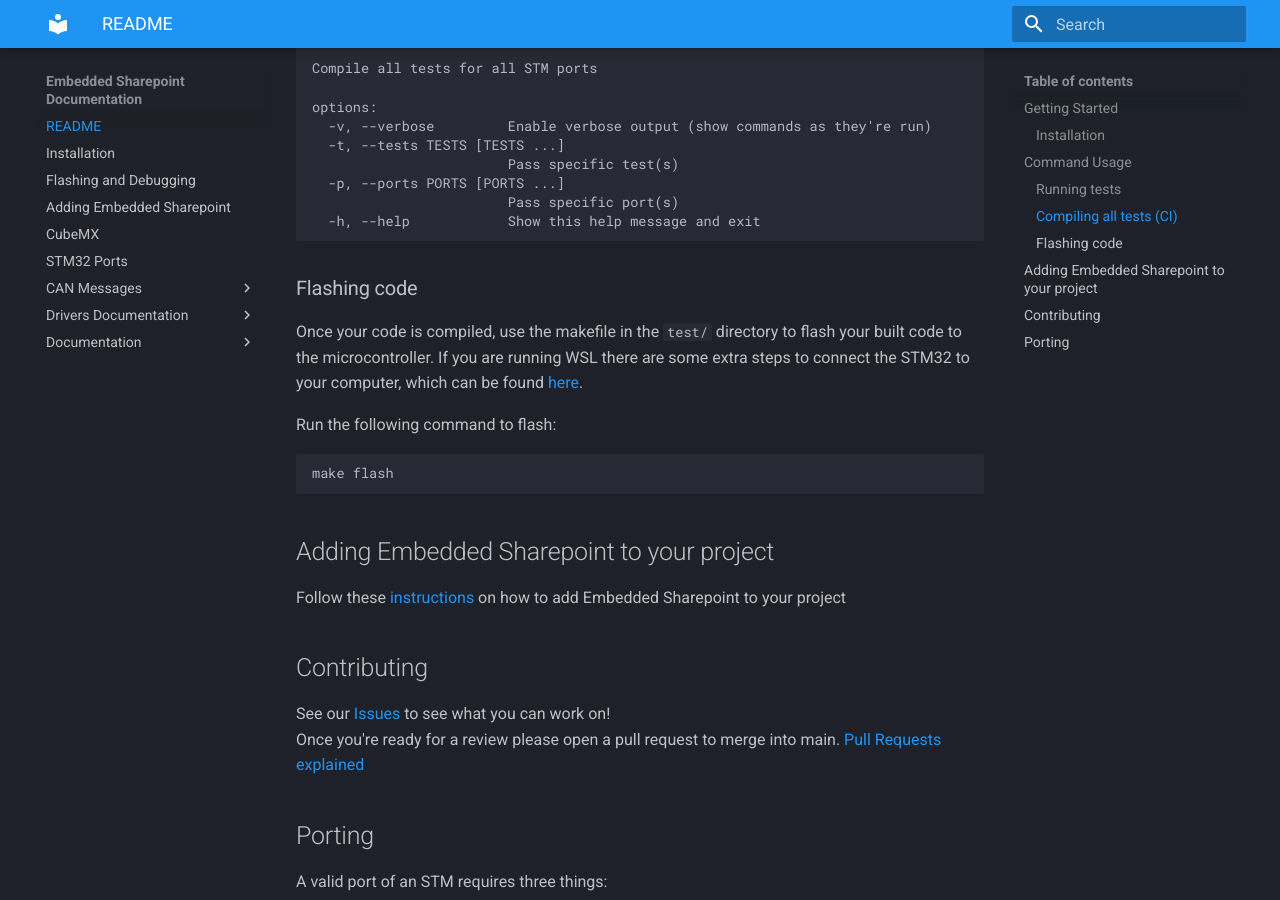
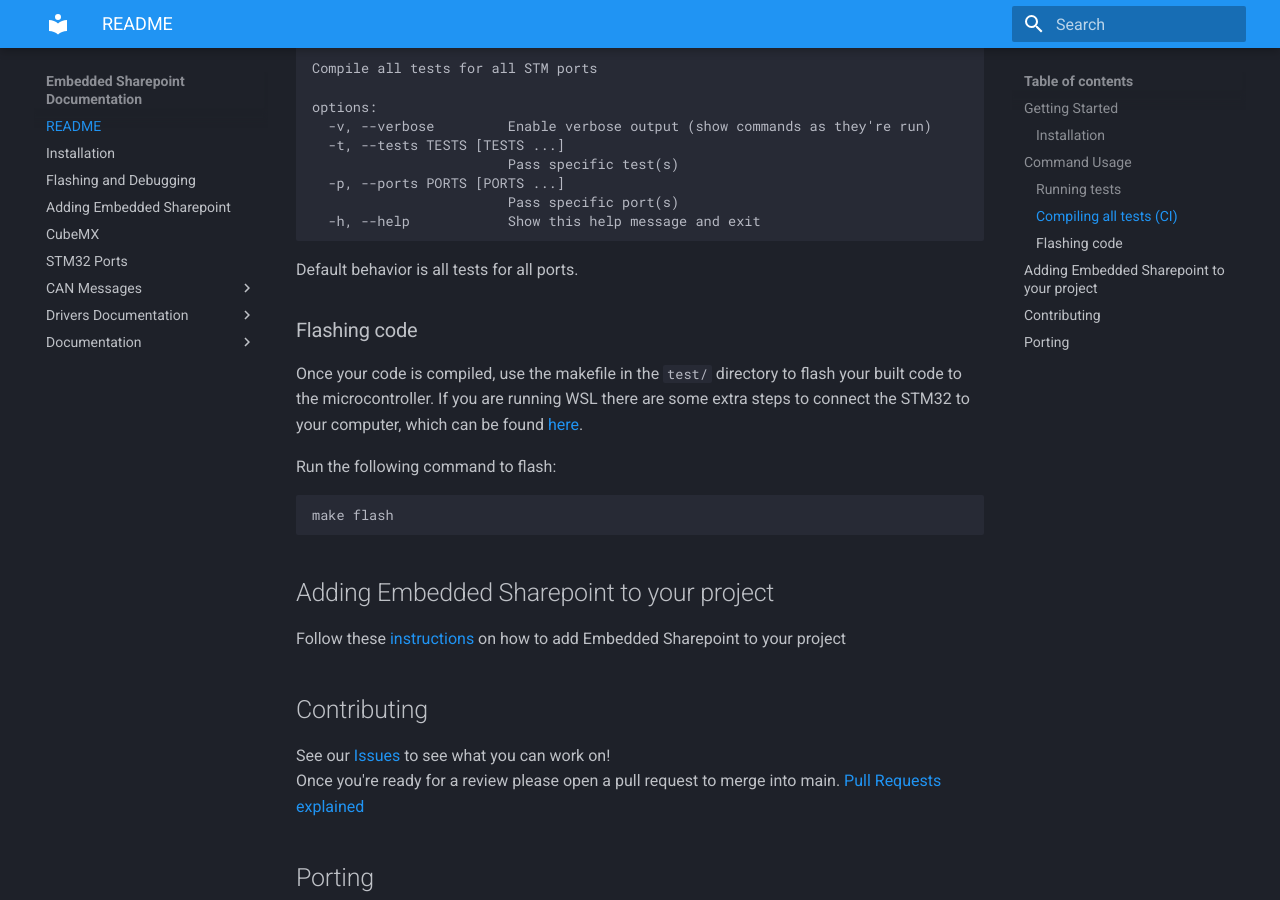
Before and after one commit to lhr-solar/Embedded-Sharepoint, an MkDocs documentation site: the page built from docs/README.md, in a window 1280 px wide and 900 px high, scrolled down 1056 px. Built offline with MkDocs 1.6.1 and Material for MkDocs 9.7.7, drawn with Linux system fonts in a browser that asks for light colours.

Commit message:
docs update here

````diff
--- a/docs/README.md
+++ b/docs/README.md
@@ -40,6 +40,8 @@ options:
   -h, --help            Show this help message and exit
 ```
 
+Default behavior is all tests for all ports.
+
 ### Flashing code
 Once your code is compiled, use the makefile in the `test/` directory to flash your built code to the microcontroller. If you are running WSL there are some extra steps to connect the STM32 to your computer, which can be found [here](./FlashAndTheBug.md).
 
````
